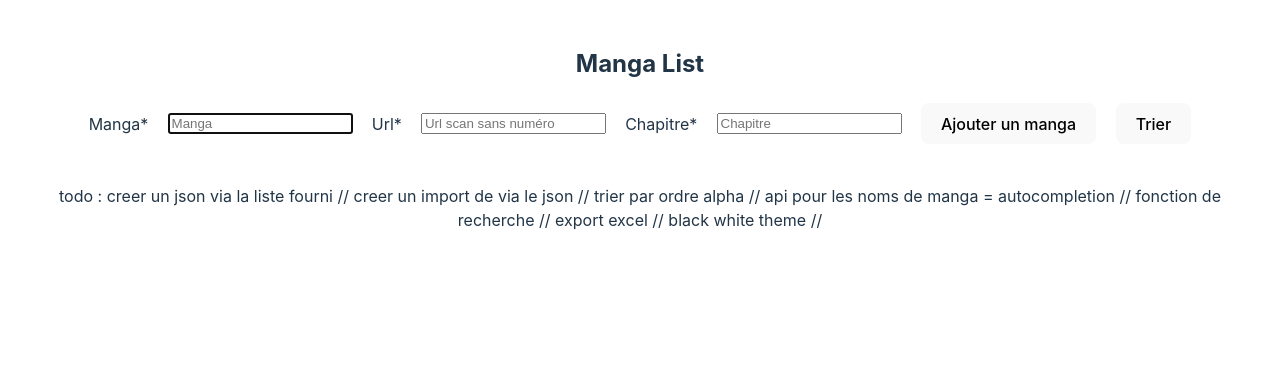
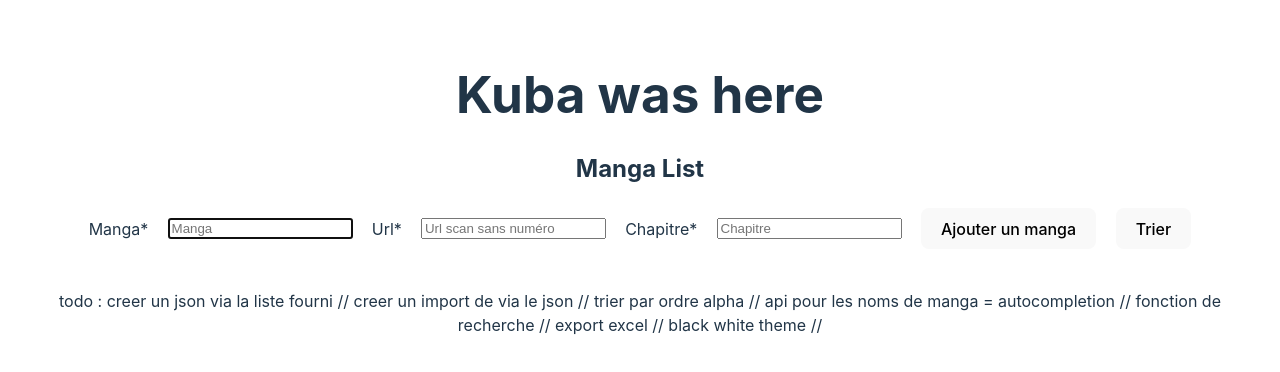
Before and after one commit to AymericShini/Todolist, a React (Vite) app: page / in a window 1280 px wide. Shown: the top 372 px of the page. Built offline with nearby package versions, Linux system fonts and the light colour scheme.

Commit message:
feat(test): test

```diff
--- a/src/components/todolist.tsx
+++ b/src/components/todolist.tsx
@@ -62,6 +62,7 @@ const TodoList: React.FC = () => {
 
   return (
     <div>
+      <h1>Kuba was here</h1>
       <h2>Manga List</h2>
       <div className="blockInput">
         <p>Manga*</p>
```
